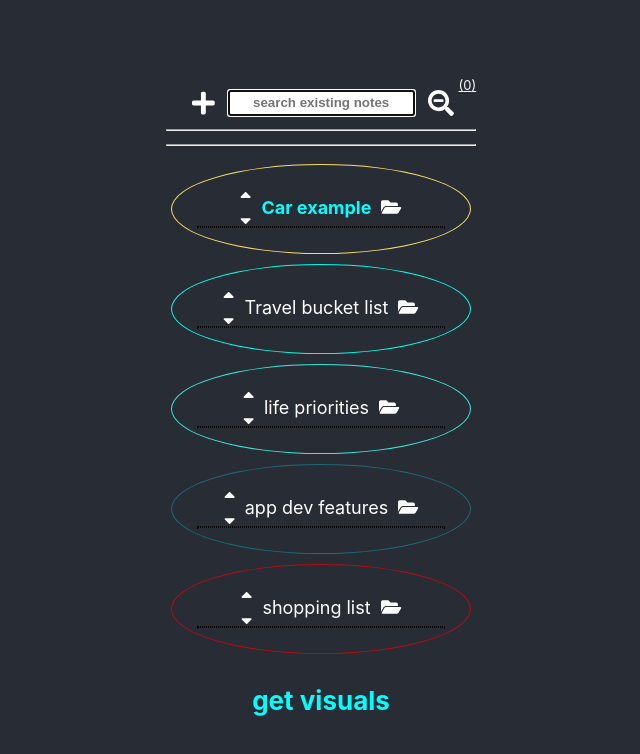
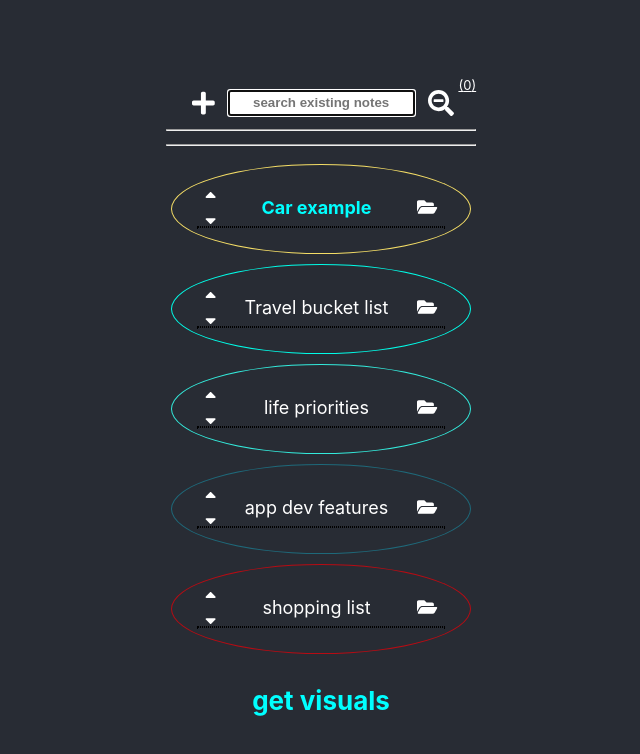
Before and after one commit to mrtplnkr/RelatableNotes, a React (Create React App) app: page /#/notepad in a window 1280 px wide. Shown: the top 754 px of the page, without its empty margins (319-959 px from the left). Built offline with nearby package versions, Linux system fonts and the light colour scheme.

Commit message:
useEffect dependancies note minWidth, and blink style update

```diff
--- a/src/App.css
+++ b/src/App.css
@@ -112,7 +112,7 @@ a {
 .blink {
   animation-duration: 400ms;
   animation-name: blink;
-  animation-iteration-count: infinite;
+  animation-iteration-count: 5;
   animation-direction: alternate;
 }
 @keyframes blink {
--- a/src/components/ReusableObject.tsx
+++ b/src/components/ReusableObject.tsx
@@ -35,11 +35,11 @@ export const ReusableObject: React.FunctionComponent<IReusableObjectProps> = (pr
 
     React.useEffect(() => {
         reloadChildren();
-    }, [notes]);
+    }, [notes.length]);
 
     React.useEffect(() => {
         if (highlighted.includes(mainNote.id)) setShowChildren(true);
-    }, [highlighted])
+    }, [highlighted.length])
 
     const reloadChildren = () => {
         setChildren(notes.filter((x: INote) => x.parentId === mainNote!.id));
--- a/src/components/organisms/ShowHeader.tsx
+++ b/src/components/organisms/ShowHeader.tsx
@@ -29,16 +29,17 @@ export function ShowHeader (props: IshowHeaderProps) {
           <div>
             {props.hasBrothers && <OrderButtons mainNote={props.mainNote!} dispatch={props.dispatch!} />}
           </div>
-          <div className="dropdown" style={{flex: '1', margin: '0 5px'}}>
+          <div className="dropdown" style={{flex: '1', margin: '0 5px', wordBreak: 'break-word'}}>
             {!props.updatingText ? <div style={{justifyContent: 'center', padding: '0 5px', borderRadius: '5px', display: 'flex', alignItems: 'center'}} className="dropbtn">
               <>
                 {props.mainNote!.url ?
                   // eslint-disable-next-line react/jsx-no-target-blank
-                  <a target="_blank" href={props.mainNote.url}
-                    className={props.isHighlighted ? 'zoom-in-zoom-out' : ''}>
+                  <a id={`lbl${props.mainNote.id}`} target="_blank" href={props.mainNote.url}
+                    className={props.isHighlighted ? 'zoom-in-zoom-out' : ''} style={{minWidth: '10em'}}>
                       {props.mainNote.text}</a>
                 :
-                  <span id={`lbl${props.mainNote.id}`} className={props.isHighlighted ? 'zoom-in-zoom-out' : ''}>
+                  <span id={`lbl${props.mainNote.id}`} style={{minWidth: '10em'}}
+                    className={props.isHighlighted ? 'zoom-in-zoom-out' : ''}>
                       {props.mainNote.text}</span>
                 }
               </>
--- a/src/data/NotepadContext.tsx
+++ b/src/data/NotepadContext.tsx
@@ -25,7 +25,7 @@ export const NotepadProvider = (children: any) => {
     useEffect(() => {
         if (notes)
             localStorage.setItem("Notes", JSON.stringify(notes));
-    }, [notes])
+    }, [notes.allNotes.length])
 
     const arr: number[] = []; //TODO: hack
 
--- a/src/pages/Export.tsx
+++ b/src/pages/Export.tsx
@@ -15,7 +15,7 @@ const Export: FunctionComponent<IExportProps> = (props) => {
 
   useEffect(() => {
     setSelectedNote(notes[0].id.toString());
-  }, [notes])
+  }, [])
 
   const handleClick = (val: string) => {
     var blob = new Blob([JSON.stringify(notes.filter((x: INote) => x.id === parseInt(val)))], {type: "application/json;charset=utf-8"});
--- a/src/pages/Notepad.tsx
+++ b/src/pages/Notepad.tsx
@@ -44,7 +44,7 @@ export function Notepad (props: INotepadProps) {
         </span>}
           {notes.filter((x: INote) => x.parentId === null).sort(compareLatest).map((x, index) => {
               return (
-                  <div style={{ padding: '5px', maxWidth: '20em', wordBreak: 'break-word' }} key={x.id}>
+                  <div style={{ padding: '5px', maxWidth: '20em' }} key={x.id}>
                       <ReusableObject {...{ showOptions, setShowOptions, dispatch: dispatchNotes }} mainNote={x} size={18}></ReusableObject>
                   </div>
               );
--- a/src/pages/Preview.tsx
+++ b/src/pages/Preview.tsx
@@ -55,7 +55,7 @@ export function Preview (props: IPreviewProps) {
   const { notes } = useNotepadContext();
   React.useEffect(() => {
     filterData(filter);
-  }, [notes])
+  }, [notes.length])
 
   React.useEffect(() => {
     if (childrenIds?.length && data?.nodes) {
@@ -79,7 +79,7 @@ export function Preview (props: IPreviewProps) {
       }
 
     }
-  }, [notes, data, childrenIds])
+  }, [notes.length, data?.nodes.length, childrenIds?.length])
 
   const [filter, setFilter] = useState<number>(notes.filter(x => x.parentId === null).sort(compareLatest)[0].id);
 
```
